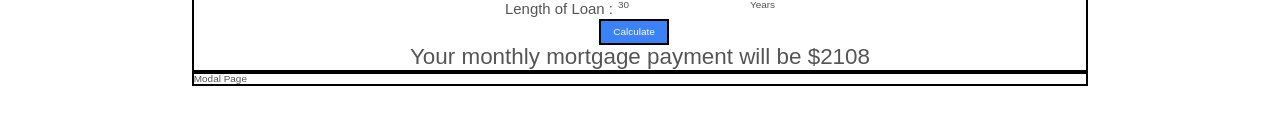
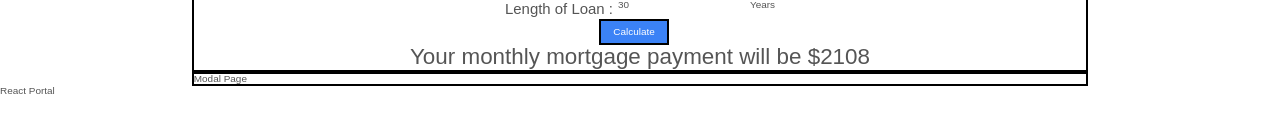
Before and after one commit to deltam3/frontendeval, a React (Vite) app in the folder consolidated/: page /Easy/React in a window 1280 px wide. Shown: the part 528-660 px from the top of the page. Built offline with nearby package versions, Linux system fonts and the light colour scheme.

Commit message:
basic modal component finished

```diff
--- a/consolidated/src/components/Modal.tsx
+++ b/consolidated/src/components/Modal.tsx
@@ -10,4 +10,13 @@ function Modal({ onClose, actionBar, children }: PropTypes) {
       document.body.classList.remove("overflow-hidden");
     };
   }, []);
+
+  return ReactDOM.createPortal(
+    <div>
+      <div>React Portal</div>
+    </div>,
+    document.querySelector(".modal-container")
+  );
 }
+
+export default Modal;
--- a/consolidated/src/pages/Easy/projects/Modal/ModalPage.tsx
+++ b/consolidated/src/pages/Easy/projects/Modal/ModalPage.tsx
@@ -1,4 +1,5 @@
 import React from "react";
+import Modal from "../../../../components/Modal";
 
 type Props = {};
 
@@ -6,6 +7,7 @@ const ModalPage = (props: Props) => {
   return (
     <div>
       <h1>Modal Page</h1>
+      <Modal></Modal>
     </div>
   );
 };
```
